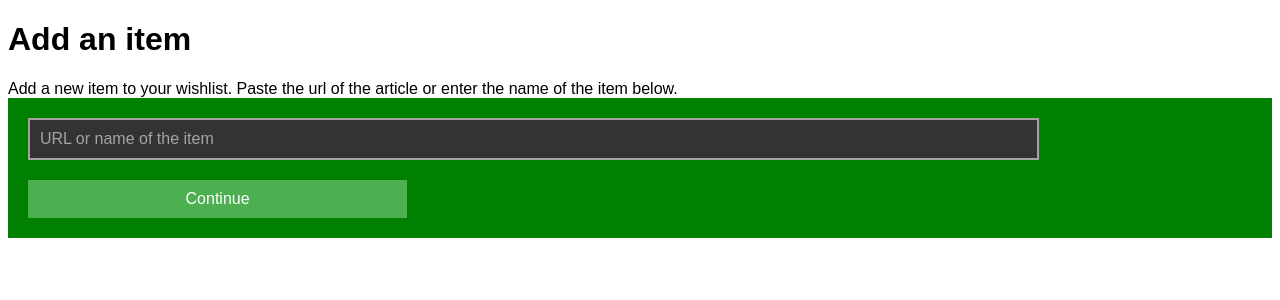
After one commit to simo-nr/wishlist, a Flask app: page /new in a window 1280 px wide. The commit adds this page. Shown: the top 300 px of the page. Run offline with Flask 3, Linux system fonts and the light colour scheme; the visitor is signed in with stand-in values (Sample User, id 1).

Commit message:
some css stuff

```diff
--- a/app.py
+++ b/app.py
@@ -86,7 +86,7 @@ def index():
     else:
         # items = WishlistItem.query.order_by(WishlistItem.date_created).all()
         items = WishlistItem.query.filter_by(user=current_user).order_by(WishlistItem.date_created).all()
-        return render_template('index.html', items = items)
+        return render_template('index.html', user=current_user.username, items=items)
 
 
 @app.route('/view/<int:id>', methods=['POST', 'GET'])
@@ -98,6 +98,11 @@ def view(id):
         return redirect('/')
     items = WishlistItem.query.filter_by(user=viewing_user).order_by(WishlistItem.date_created).all()
     return render_template('view.html', items = items)
+
+@app.route('/new', methods=['POST', 'GET'])
+@login_required
+def new():
+    return render_template('new.html')
 
 
 @app.route('/checkoff/<int:item_id>', methods=['POST'])
--- /dev/null
+++ b/static/css/main.css
@@ -0,0 +1,31 @@
+body {
+    font-family: Arial, sans-serif;
+}
+
+.urlField {
+    margin: 20px;
+    margin-bottom: 10px;
+    width: 80%;
+    box-sizing: border-box;
+    padding: 10px;
+    background-color: #333; /* Dark background color */
+    border: 2px solid #a4a3a3; /* Light grey border */
+    color: #fff; /* Text color */
+    font-size: 16px;
+  }
+
+  .urlField::placeholder {
+    color: #a4a3a3; /* Placeholder text color */
+  }
+
+  .addItemButton {
+    width: 30%;
+    padding: 10px;
+    margin: 20px;
+    margin-top: 10px;
+    background-color: #4CAF50; /* Green button color */
+    color: #fff; /* Button text color */
+    border: none;
+    cursor: pointer;
+    font-size: 16px;
+  }
--- /dev/null
+++ b/templates/new.html
@@ -0,0 +1,17 @@
+{% extends 'base.html' %}
+
+{% block body %}
+<div class="content">
+    <h1>Add an item</h1>
+    <div>
+        Add a new item to your wishlist. Paste the url of the article or enter the name of the item below.
+    </div>
+    <div style="align-items: center; background-color: green;">
+        <form action="/new" method="POST" style="align-items: center;">
+            <input type="text" class="urlField" name="url" id="url" placeholder="URL or name of the item">
+            <input type="submit" class="addItemButton" value="Continue">
+        </form>
+    </div>
+</div>
+
+{% endblock %}
```
Also changed, not shown: templates/index.html (+10 -0 lines), templates/test.html (added, +51 -0 lines), 1 other file.
